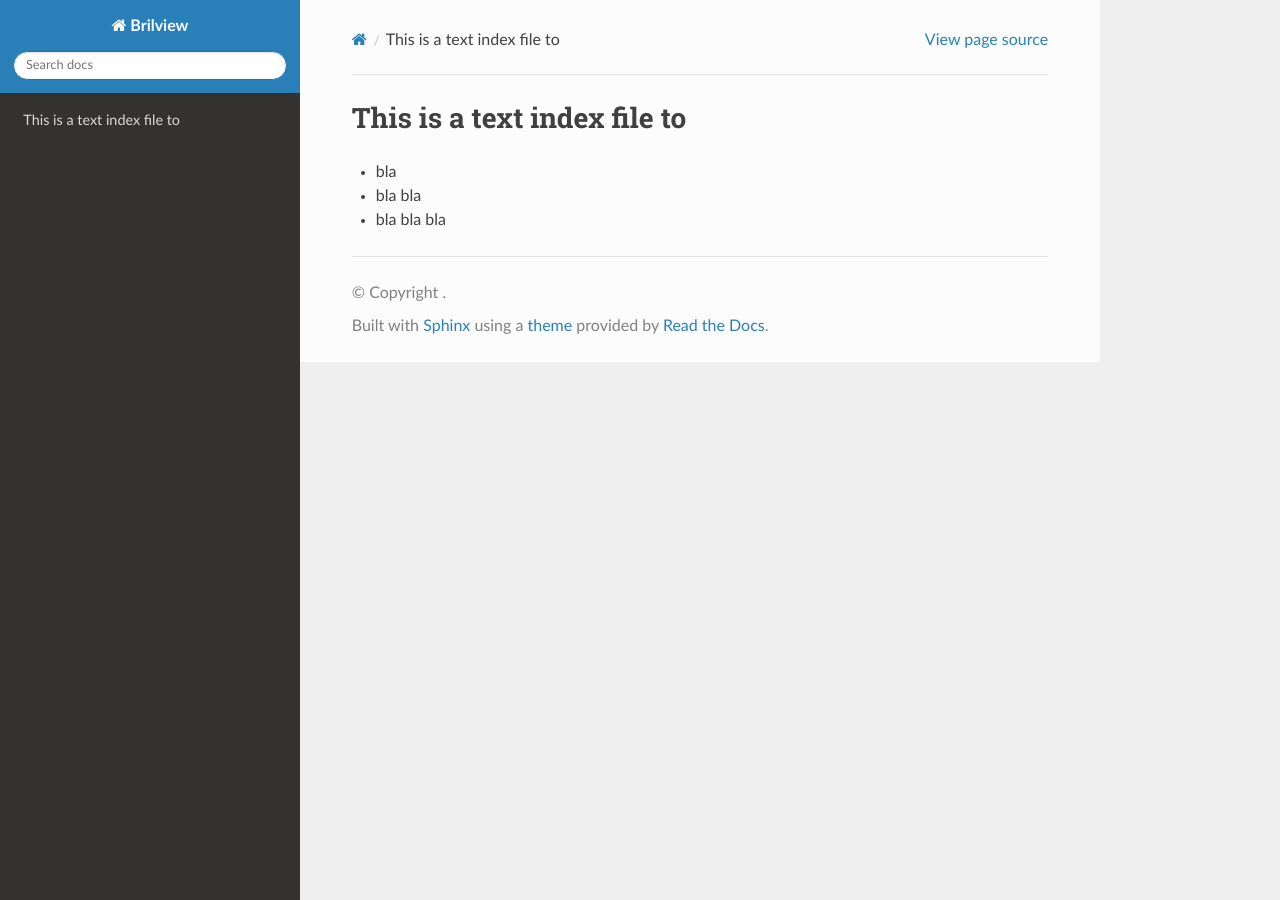
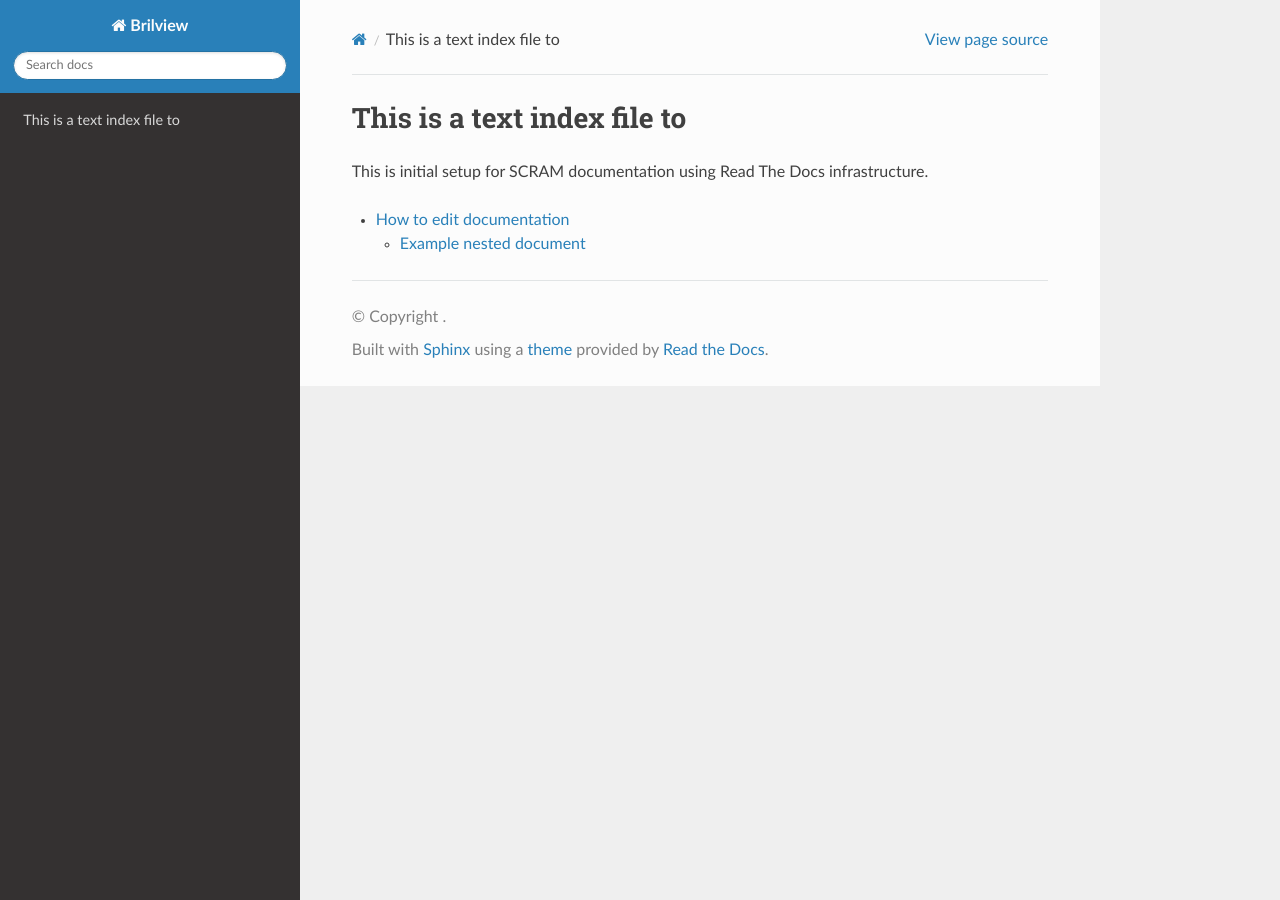
Before and after one commit to cms-sw/SCRAM, a Sphinx documentation site: the page built from docs/index.md, in a window 1280 px wide. Built offline with Sphinx 7.4.7 and the Read the Docs theme 2.0.0, drawn with Linux system fonts in a browser that asks for light colours.

Commit message:
added minor example content for documentation

```diff
--- a/docs/index.md
+++ b/docs/index.md
@@ -1,4 +1,6 @@
 # This is a text index file to
-* bla
-* bla bla
-* bla bla bla
+
+This is initial setup for SCRAM documentation using Read The Docs infrastructure.
+
+* [How to edit documentation](README.md)
+    * [Example nested document](dir1/text1.md)
```
Also changed, not shown: docs/dir1/text1.md (added, +1 -0 lines), docs/README.md (added).
